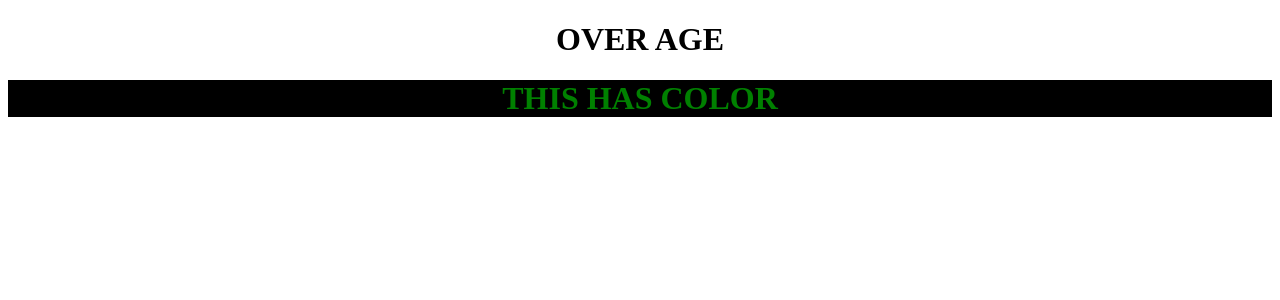
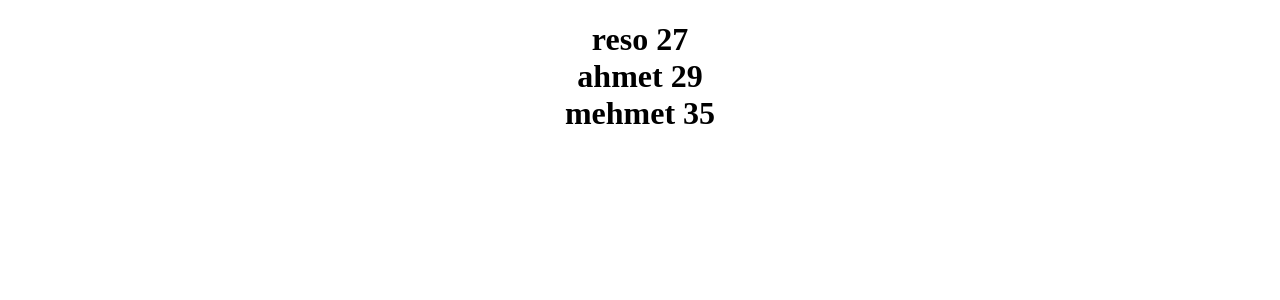
Before and after one commit to RSTCMGZ/LearnReactCourse, a React (Create React App) app: page / in a window 1280 px wide. Shown: the top 300 px of the page. Built offline with nearby package versions, Linux system fonts and the light colour scheme.

Commit message:
learn-examples

```diff
--- a/src/App.js
+++ b/src/App.js
@@ -45,16 +45,33 @@ import styles from "./App.module.css";
 // }
 
 //! Example 2
+// function App() {
+//   const age = 19;
+//   const isGreen = false;
+
+//   return (
+//     <div className={styles.App}>
+//       {age >= 18 ? <h1>OVER AGE</h1> : <h1>UNDER AGE</h1>}
+//       <h1 style={{ color: isGreen ? "green" : "red", backgroundColor: "black" }}>THIS HAS COLOR</h1>
+//       {isGreen && <button>THIS IS A BUTTON</button>}
+//     </div>
+//   );
+// }
+//! Example 3
+
 function App() {
-  const age = 19;
-  const isGreen = true;
+  const users = [
+    { name: "reso", age: 27 },
+    { name: "ahmet", age: 29 },
+    { name: "mehmet", age: 35 },
+  ];
 
-  return (
-    <div className={styles.App}>
-      {age >= 18 ? <h1>OVER AGE</h1> : <h1>UNDER AGE</h1>}
-      <h1 style={{ color: isGreen ? "green" : "red", backgroundColor: "black" }}>THIS HAS COLOR</h1>
-    </div>
-  );
+  return <div className={styles.App}><h1>
+    {users.map((user, key) => {
+      return <div>{user.name} {user.age}</div>
+    })}
+
+  </h1></div>
 }
 
 
```
